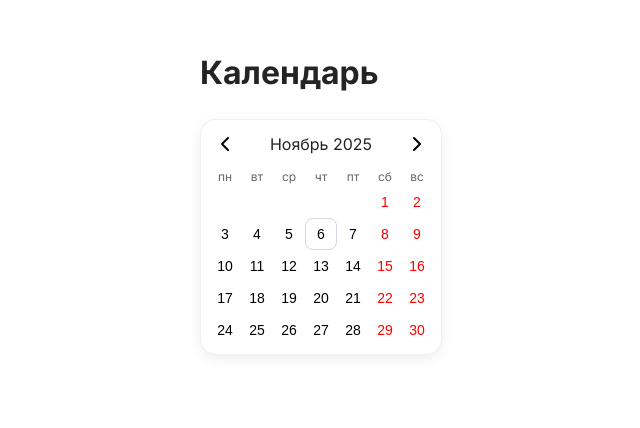
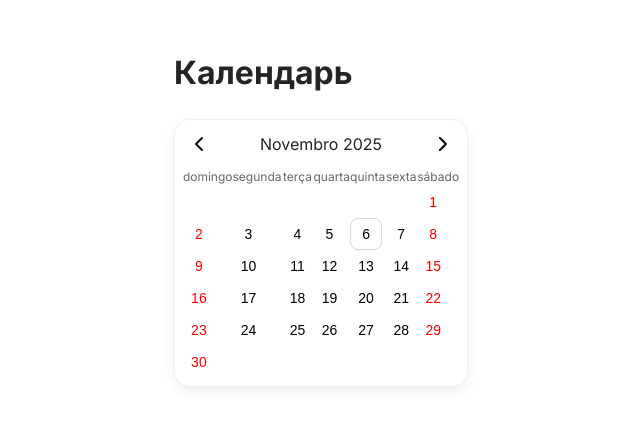
Before and after one commit to AnnaGolmakova/vue-calendar-test, a Vue app: page / in a window 1280 px wide. Shown: the part 172-600 px from the top of the page, without its empty margins (319-959 px from the left). Built offline with nearby package versions, Linux system fonts and the light colour scheme.

Commit message:
Handle click on days

```diff
--- a/src/App.vue
+++ b/src/App.vue
@@ -5,7 +5,7 @@ import Calendar from "./components/Calendar.vue";
 <template>
   <main class="layout">
     <h1>Календарь</h1>
-    <Calendar />
+    <Calendar locale="pt-PT" @change="console.log" />
   </main>
 </template>
 
--- a/src/components/Calendar.vue
+++ b/src/components/Calendar.vue
@@ -1,5 +1,6 @@
 <script setup lang="ts">
 import {
+  CalendarDate,
   getLocalTimeZone,
   parseDate,
   startOfMonth,
@@ -16,12 +17,20 @@ interface Props {
 
 const { selectedDay, locale = "ru-RU" } = defineProps<Props>();
 
-const currentSelection = selectedDay
-  ? convertToCalendarDate(selectedDay)
-  : undefined;
+const emit = defineEmits<{
+  (e: "change", date: string): void;
+}>();
+
+const currentSelection = ref(
+  selectedDay ? convertToCalendarDate(selectedDay) : undefined,
+);
 
 const currentMonth = ref(
-  startOfMonth(currentSelection ? currentSelection : today(getLocalTimeZone())),
+  startOfMonth(
+    selectedDay
+      ? convertToCalendarDate(selectedDay)
+      : today(getLocalTimeZone()),
+  ),
 );
 
 function convertToCalendarDate(date: string | Date) {
@@ -39,6 +48,11 @@ function showNextMonth() {
 function showPreviousMonth() {
   currentMonth.value = currentMonth.value.subtract({ months: 1 });
 }
+
+function handleDayClick(day: CalendarDate) {
+  currentSelection.value = day;
+  emit("change", day.toString());
+}
 </script>
 
 <template>
@@ -49,7 +63,12 @@ function showPreviousMonth() {
       @on-back="showPreviousMonth"
       @on-next="showNextMonth"
     />
-    <CalendarGrid :month="currentMonth" :locale="locale" />
+    <CalendarGrid
+      :month="currentMonth"
+      :selected-day="currentSelection"
+      :locale="locale"
+      @select="handleDayClick"
+    />
   </div>
 </template>
 
--- a/src/components/CalendarGrid.vue
+++ b/src/components/CalendarGrid.vue
@@ -80,6 +80,7 @@ const calendarDays = computed(() =>
             :isToday="isSameDay(day, dayToday)"
             :isSelected="selectedDay && isSameDay(day, selectedDay)"
             :isWeekend="highlightwWeekends && isWeekend(day, locale)"
+            @click="$emit('select', day)"
           />
         </td>
       </tr>
```
